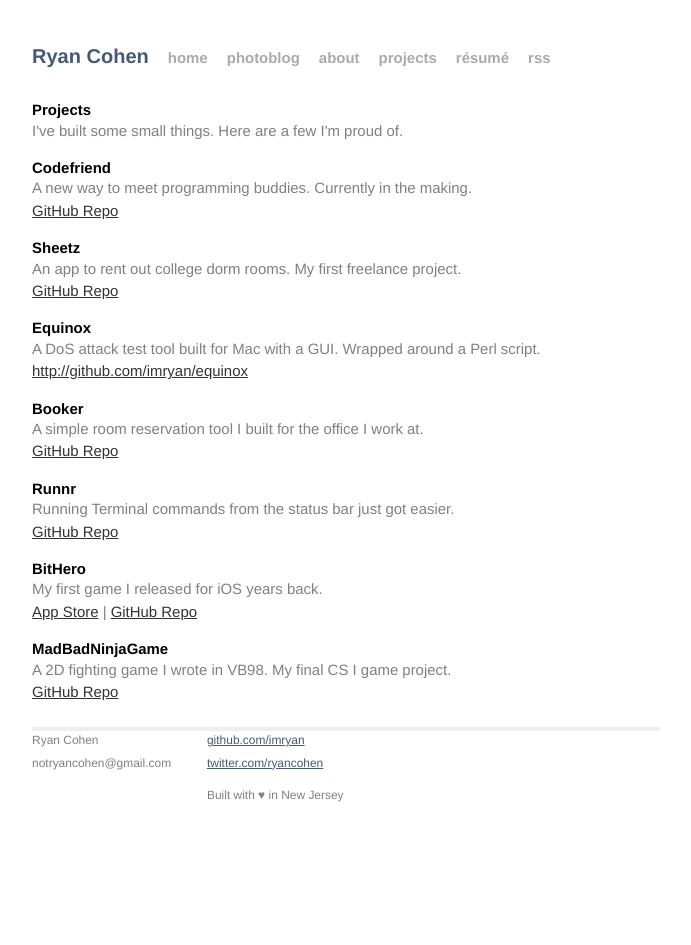
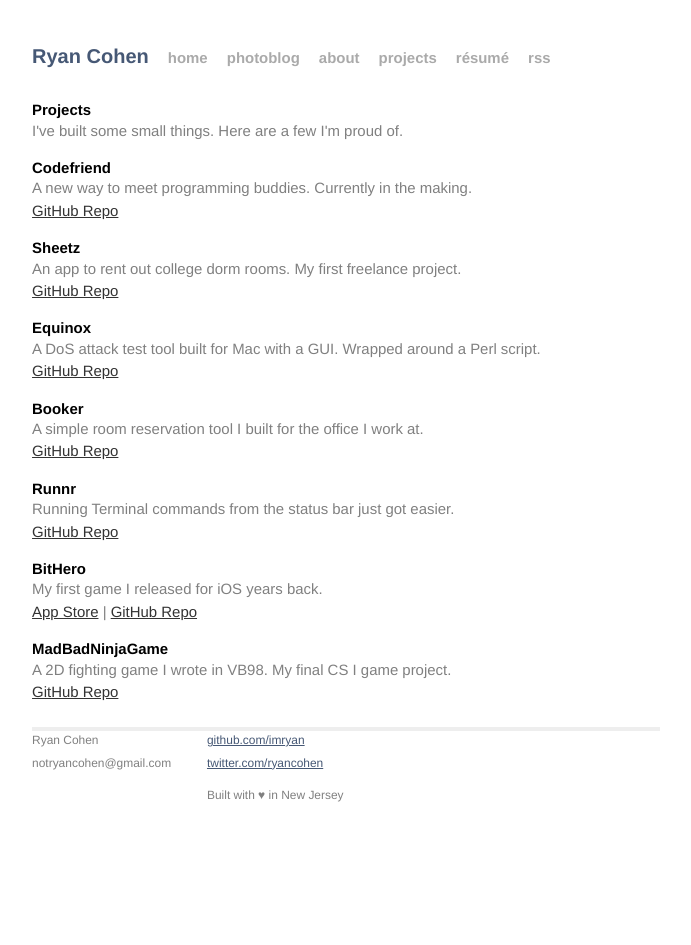
Before and after one commit to imryan/imryan.github.io, a Jekyll site: the page built from projects/index.html, in a window 1280 px wide. Shown: the whole page, without its empty margins (294-985 px from the left). Built offline with Jekyll 4.4.1, drawn with Linux system fonts in a browser that asks for light colours; Markdown is read by kramdown in place of the engine named in the settings.

Commit message:
Last time, I promise

```diff
--- a/projects/index.html
+++ b/projects/index.html
@@ -32,7 +32,7 @@
 
 <h3>Equinox</h3>
 <p>A DoS attack test tool built for Mac with a GUI. Wrapped around a Perl script.<br/>
-<a href="http://github.com/imryan/equinox">http://github.com/imryan/equinox</a></p>
+<a href="http://github.com/imryan/equinox">GitHub Repo</a></p>
 
 <h3>Booker</h3>
 <p>A simple room reservation tool I built for the office I work at.</br>
```
